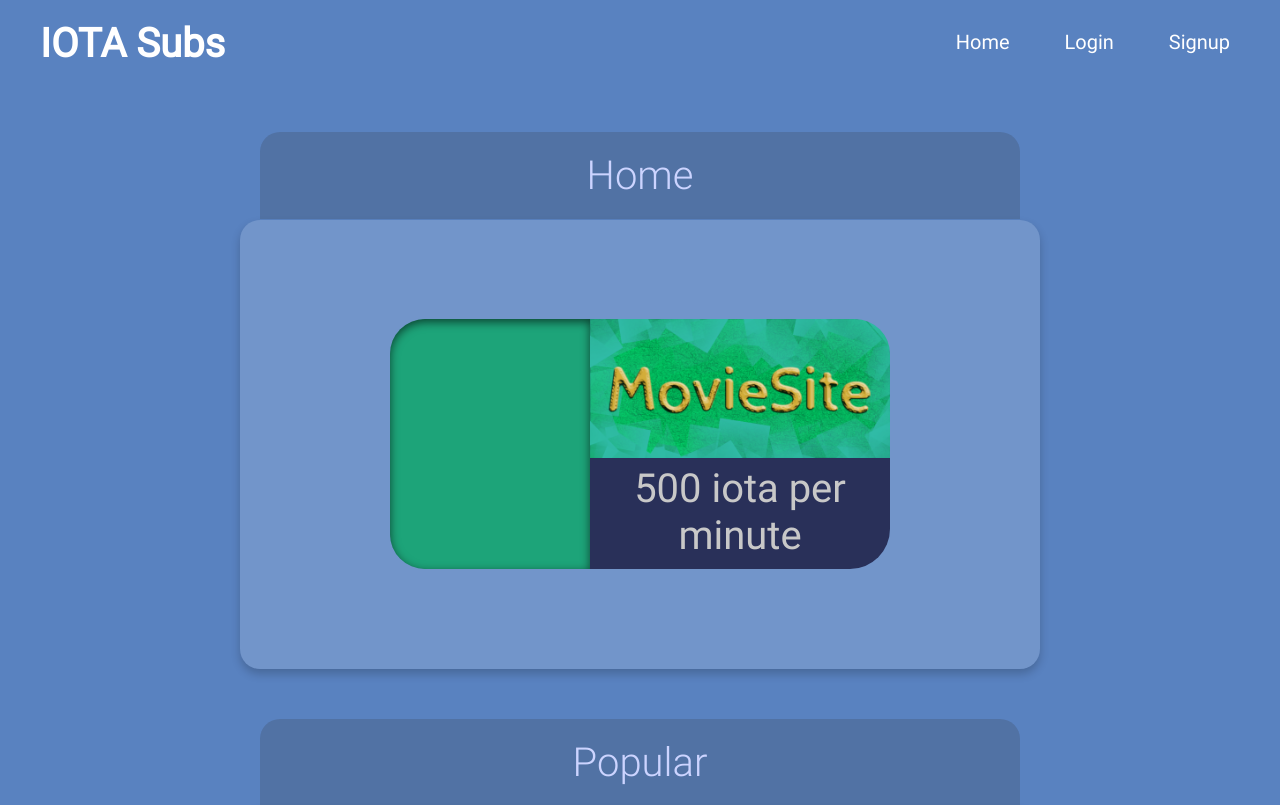
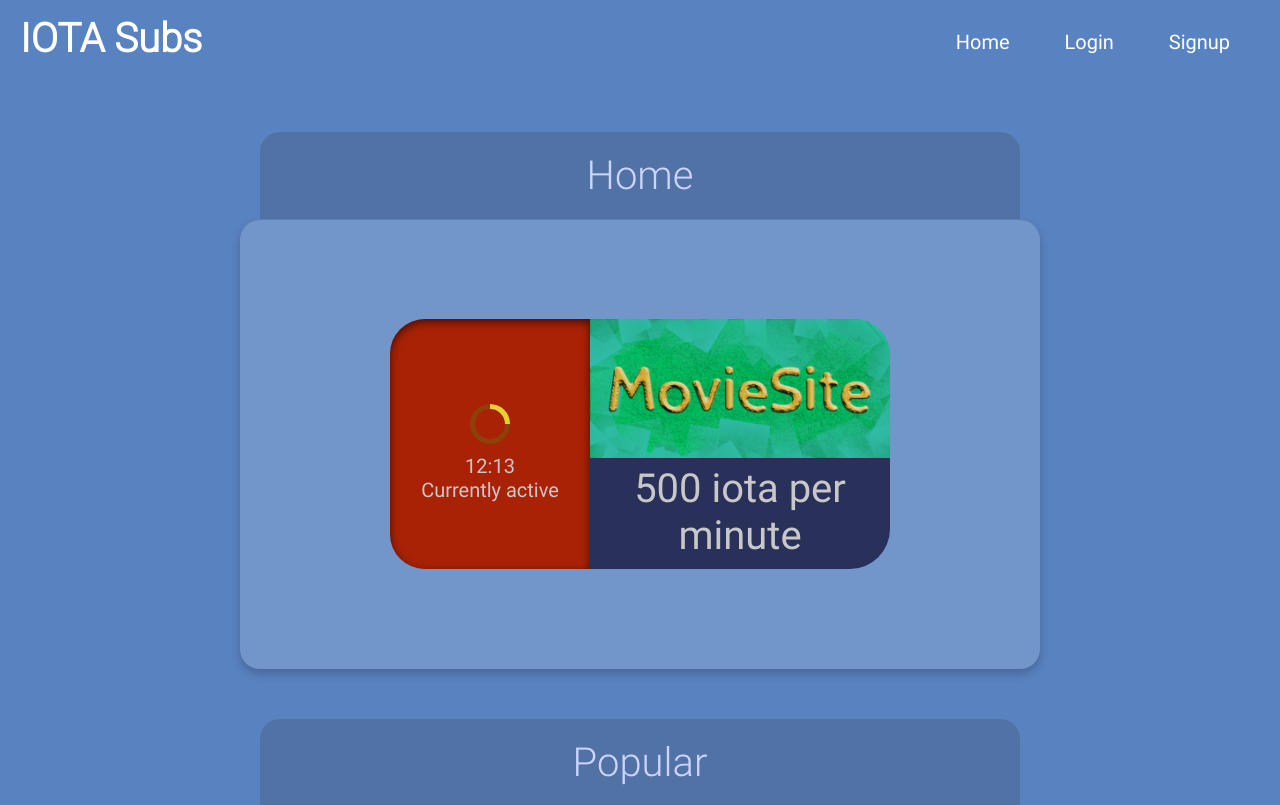
Before and after one commit to michaeljohnclancy/IOTASubstream, a Flask app: page / in a window 1280 px wide. Shown: the top 805 px of the page. Run offline with Flask 2, Linux system fonts and the light colour scheme; parts of the project's set-up code (start-up, migrations or seed data) failed here and were passed over; some libraries are stand-ins or nearby versions.

Commit message:
Style changes and fixes.

```diff
--- a/app/static/style.css
+++ b/app/static/style.css
@@ -52,7 +52,7 @@ h1{
 a{
 	text-decoration: none;
 	color: #00D5FF;
-	transition: 0.5s;
+	transition: color 0.5s, background-color 0.5s, text-shadow 0.5s, box-shadow 0.5s, border-radius 0.5s;
 }
 
 a:hover{
@@ -251,14 +251,21 @@ header a:hover{
 	border-radius: 10px;
 }
 
-header h1{
-	position: absolute;
-	position-left: 0px;
-	position-top: 0px;
+header a.title{
+	float: left;
 	font-size: 40px;
+	font-weight: bold;
+	padding: 0px;
+	margin-top: 15px;
+	font-family: RobotoLight;
 }
 
-header div.dropdown{
+header a.title:hover{
+	background-color: transparent;
+	box-shadow: none;
+}
+
+header a.dropdown{
 	display: inline-block;
 	margin: 10px;
 	margin-left: 0px;
@@ -289,12 +296,18 @@ header ul.dropdown{
 	z-index: 10;
 }
 
-header div.dropdown:hover + ul.dropdown, header ul.dropdown:hover{
+header a.dropdown:hover + ul.dropdown, header ul.dropdown:hover, header ul.dropdown.toggled{
 	max-height: 100%;
 }
 
-header div.dropdown:hover{
-	background-color: rgba(190,180,255, 0.5);
+header a.dropdown:hover, header a.dropdown.toggled{
+	background-color: rgba(140,150,220, 0.8);
+	color: #FFFFFF;
+	box-shadow: 0px 20px 40px rgba(0,0,0,0.1);
+}
+
+header a.dropdown.toggled{
+	background-color: rgba(190,180,255, 0.6);
 }
 
 header ul.dropdown li a{
@@ -452,7 +465,7 @@ div.subscription{
 	position: relative;
 }
 
-div.subscription img{
+div.subscription img.banner{
 	float: left;
 	margin-left: 40px;
 	width: 300px;
@@ -473,11 +486,12 @@ div.subscription span{
 	width: 260px;
 }
 
-div.play_btn{
+div.btn{
 	position: absolute;
 	left: 0px;
-	width: 200px;
-	height: 100%;
+	width: 140px;
+	height: 190px;
+	padding: 30px;
 	background-color: rgb(29, 164, 121);
 	border-radius: 35px 0px 0px 35px;
 	box-shadow: inset 0px 3px 10px rgba(0,0,0,0.6);
@@ -485,9 +499,21 @@ div.play_btn{
 	cursor: pointer;
 }
 
-div.play_btn:hover{
+div.btn:hover{
 	background-color: rgb(48, 255, 48);
-	box-shadow: inset 0px 0px 2px rgba(0,0,0,0.8);
+	box-shadow: inset 0px 0px 4px rgba(0,0,0,0.5);
+}
+
+div.pause_btn{
+	background-color: rgb(170, 34, 5);
+}
+
+div.pause_btn:hover{
+	background-color: rgb(228, 49, 36);
+}
+
+div.subscription img.btn_icon{
+	width: 50px;
 }
 
 /* Experimental borders
--- a/app/templates/auth/signup.html
+++ b/app/templates/auth/signup.html
@@ -3,8 +3,9 @@
 {% block title %}Signup{% endblock %}
 
 {% block content %}
+
+<main class="center">
 <h1 class="title" >{{ self.title() }}</h1>
-<main class="center">
  {{ form.hidden_tag() }}
  {{ wtf.quick_form(form) }}
 </main>
--- a/app/templates/home/home.html
+++ b/app/templates/home/home.html
@@ -10,9 +10,12 @@
 <div>
 {% for company in companies %}
 <div class="subscription">
-  <div class="play_btn">
+  <div class="btn pause_btn">
+    <img class="btn_icon" src="static/loadIcon.svg"><br>
+    12:13<br>
+    Currently active
   </div>
-  <img src="{{ url_for('static', filename='banners/'+company) }}">
+  <img class="banner" src="{{ url_for('static', filename='banners/'+company) }}">
   <span>500 iota per minute</span>
 </div>
 {% endfor %}
--- a/app/templates/theme.html
+++ b/app/templates/theme.html
@@ -10,16 +10,16 @@
 	<meta name="viewport" content="width=device-width, initial-scale=0.6">
 	<meta name="theme-color" content="#5982C0">
 </head>
+
 <body>
-
 <header>
 <nav>
-<h1>IOTA Subs</h1>
+<a class="title" href="{{ url_for('home.index') }}">IOTA Subs</a>
 {% if current_user.is_authenticated %}
 
 		<a href="{{ url_for('home.index') }}">Home</a>
 
-		<div class="dropdown">Balance: {{ sum(current_user.iota_api().get_balances['balances']) }}</div>
+		<a class="dropdown" onclick="toggle_menu();">Balance: {{ sum(current_user.iota_api().get_balances['balances']) }}</a>
 		<ul class="dropdown">
 			<li><a href="{{ url_for('home.topupAccount') }}">Top up</a></li>
 			<li><a href="{{ url_for('member.yourStats') }}">Your stats</a></li>
@@ -38,5 +38,22 @@
 {% block content %}
 {% endblock %}
 
+<script type="text/javascript">
+var menu_active = false;
+var menu_items = document.getElementsByClassName("dropdown")
+
+function toggle_menu(){
+	menu_active = !menu_active;
+	for(i=0; i<menu_items.length; i++){
+		if(menu_active){
+			menu_items[i].className = "dropdown toggled";
+		}else{
+			menu_items[i].className = "dropdown";
+		}
+	}
+	console.log(menu_active);
+}
+</script>
+
 </body>
 </html>
```
